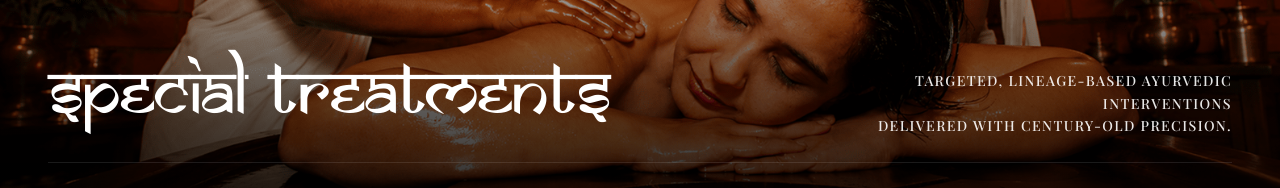
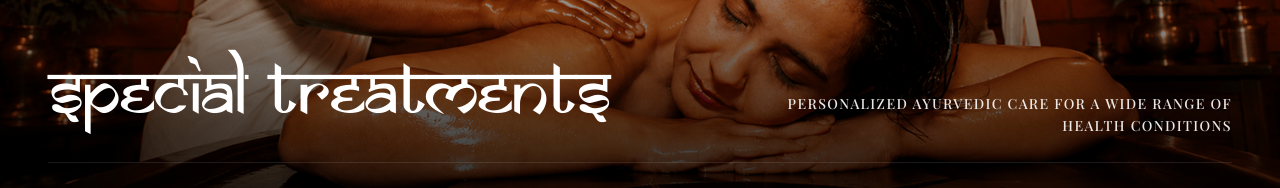
Before and after one commit to techsofttest/Perumbail_Ayurvedamana, a Next.js app: page /special-treatments in a window 1280 px wide. Shown: the part 269-457 px from the top of the page. Built offline with nearby package versions, Linux system fonts and the light colour scheme; no server answers; a web font is replaced by a local one.

Commit message:
edit files

```diff
--- a/app/facilities/facility.tsx
+++ b/app/facilities/facility.tsx
@@ -140,9 +140,8 @@ export default function FacilitiesPage() {
                       </h2>
                     </div>
 
-                    <p className="font-serif text-lg md:text-xl text-[#3D0004]/80 leading-relaxed font-light whitespace-pre-line">
-                      {facility.content}
-                    </p>
+                    <p className="font-serif text-lg md:text-xl text-[#3D0004]/80 leading-relaxed font-light whitespace-pre-line"dangerouslySetInnerHTML={{ __html: facility.content }}/>
+
                   </div>
                 </motion.div>
               );
--- a/app/special-treatments/specialtreatment.tsx
+++ b/app/special-treatments/specialtreatment.tsx
@@ -81,7 +81,7 @@ export default function SpecialTreatmentsPage() {
               {/* Subtitle */}
               <div className="max-w-md text-left md:text-right">
                 <p className="font-serif text-xs md:text-sm text-white/90 font-medium uppercase tracking-widest leading-relaxed">
-                  Targeted, lineage-based Ayurvedic interventions <br /> delivered with century-old precision.
+                  Personalized Ayurvedic Care for a Wide Range of Health Conditions
                 </p>
               </div>
             </div>
```
